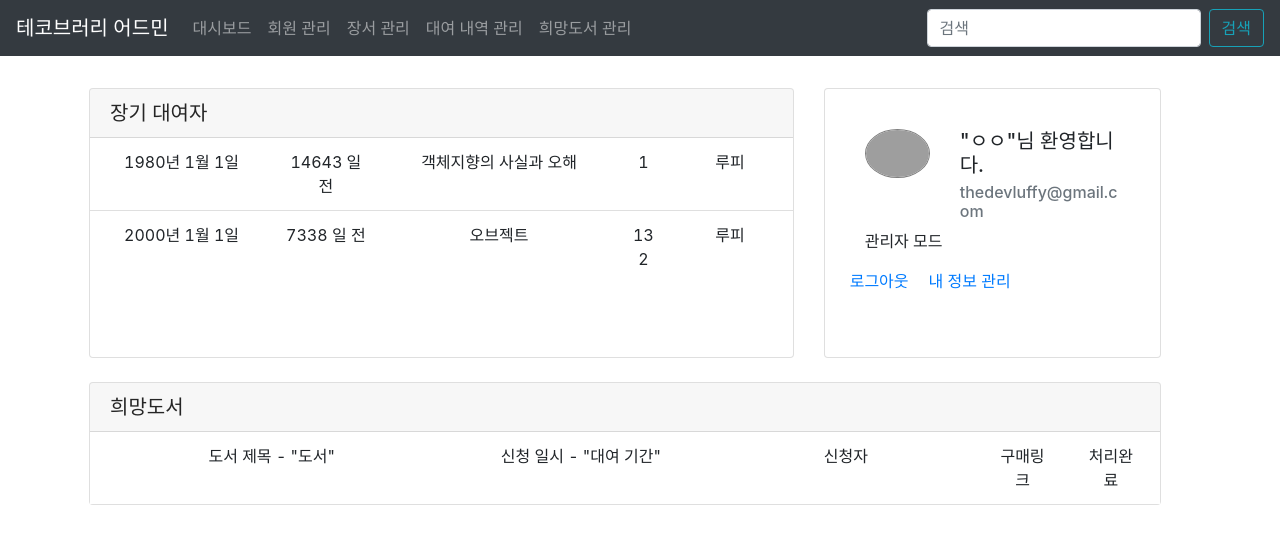
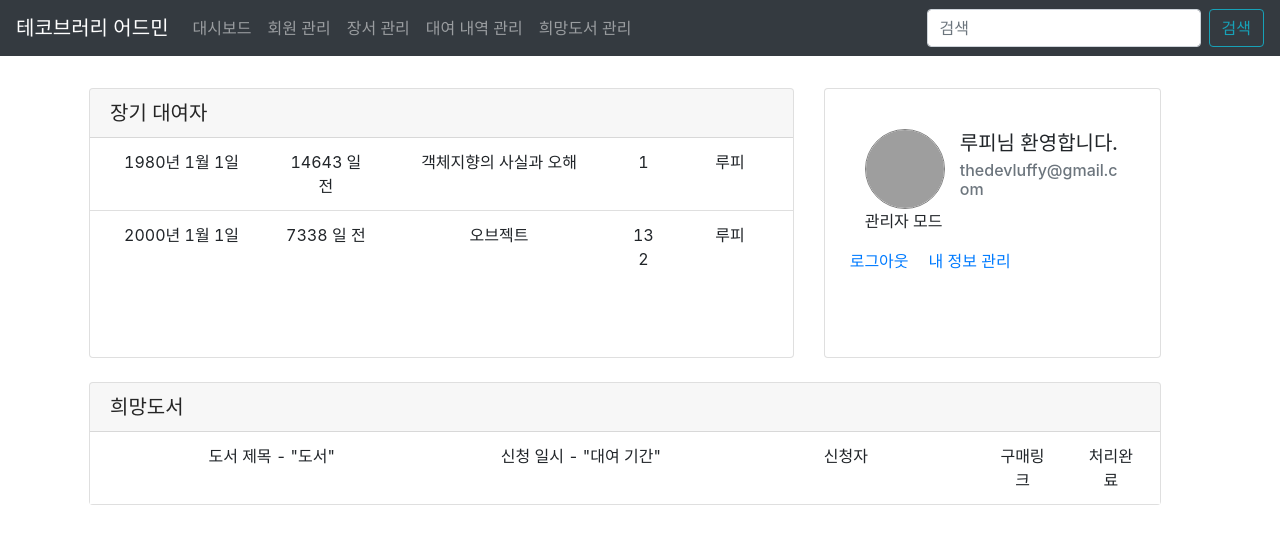
Before and after one commit to milzipmoza-developers/tecobrary-admin-client-v2, a Next.js app: page /dashboard in a window 1280 px wide. Shown: the top 544 px of the page. Built offline with nearby package versions, Linux system fonts and the light colour scheme; grey boxes are pictures that could not be loaded.

Commit message:
[#1] refactor - LoginUserProfileCard 컴포넌트로 분리

```diff
--- /dev/null
+++ b/components/molecules/ProfileCardHeader.tsx
@@ -0,0 +1,25 @@
+import {Card} from "react-bootstrap";
+import * as React from "react";
+import {CSSProperties} from "react";
+
+interface IProps {
+    userName: string;
+    userEmail: string;
+}
+
+const style: CSSProperties = {
+    display: 'flex',
+    flexDirection: 'column',
+    height: '100%',
+    justifyContent: 'center'
+};
+
+const ProfileCardHeader = ({userName, userEmail}: IProps) => (
+    <div style={style}>
+        <Card.Title>{userName}님 환영합니다.</Card.Title>
+        <Card.Subtitle
+            className="mb-2 text-muted">{userEmail}</Card.Subtitle>
+    </div>
+);
+
+export default ProfileCardHeader;
--- /dev/null
+++ b/components/organisms/LoginUserProfileCard.tsx
@@ -0,0 +1,45 @@
+import {Card, Col, Image, Row} from "react-bootstrap";
+import ProfileCardHeader from "../molecules/ProfileCardHeader";
+import * as React from "react";
+
+interface IProps {
+    userName: string;
+    userEmail: string;
+}
+
+const LoginUserProfileCard = ({userName, userEmail}: IProps) => {
+
+    const logoutBtnHandler = () => {
+        console.log('LoginUserProfileCard.tsx - logoutBtnHandler');
+    };
+
+    const myInfoBtnHandler = () => {
+        console.log('LoginUserProfileCard.tsx - myInfoBtnHandler');
+    };
+
+    return(
+        <Card body style={{height: '270px'}}>
+            <Card.Body>
+                <Row>
+                    <Col sm={4}>
+                        <Image src="https://avatars0.githubusercontent.com/u/52121827?s=460&v=4"
+                               style={{width: '80px', border: '1px solid gray', height: '80px'}}
+                               roundedCircle/>
+                    </Col>
+                    <Col sm={8}>
+                        <ProfileCardHeader userName={userName} userEmail={userEmail}/>
+                    </Col>
+                </Row>
+                <Card.Text>
+                    관리자 모드
+                </Card.Text>
+                <Row style={{alignSelf: 'flex-end'}}>
+                    <Card.Link onClick={logoutBtnHandler}>로그아웃</Card.Link>
+                    <Card.Link onClick={myInfoBtnHandler}>내 정보 관리</Card.Link>
+                </Row>
+            </Card.Body>
+        </Card>
+    );
+}
+
+export default LoginUserProfileCard;
--- a/pages/dashboard/index.tsx
+++ b/pages/dashboard/index.tsx
@@ -4,6 +4,8 @@ import ContentLayout from "../../components/templates/ContentLayout";
 import {Card, Col, Image, ListGroup, Row} from "react-bootstrap";
 import RentHistoryItem from "../../components/atoms/RentHistoryItem";
 import LongTermRentHistories from "../../components/templates/LongTermRentHistories";
+import ProfileCardHeader from "../../components/molecules/ProfileCardHeader";
+import LoginUserProfileCard from "../../components/organisms/LoginUserProfileCard";
 
 const longTerms: IHistory[] = [
     {
@@ -36,36 +38,7 @@ const Index = () => {
                         <LongTermRentHistories histories={longTerms}/>
                     </Col>
                     <Col sm={4}>
-                        <Card body style={{height: '270px'}}>
-                            <Card.Body>
-                                <Row>
-                                    <Col sm={4}>
-                                        <Image src="https://avatars0.githubusercontent.com/u/52121827?s=460&v=4"
-                                               style={{width: 'inherit', border: '1px solid gray'}}
-                                               roundedCircle/>
-                                    </Col>
-                                    <Col sm={8}>
-                                        <div style={{
-                                            display: 'flex',
-                                            flexDirection: 'column',
-                                            height: '100%',
-                                            justifyContent: 'center'
-                                        }}>
-                                            <Card.Title>"ㅇㅇ"님 환영합니다.</Card.Title>
-                                            <Card.Subtitle
-                                                className="mb-2 text-muted">thedevluffy@gmail.com</Card.Subtitle>
-                                        </div>
-                                    </Col>
-                                </Row>
-                                <Card.Text>
-                                    관리자 모드
-                                </Card.Text>
-                                <Row style={{alignSelf: 'flex-end'}}>
-                                    <Card.Link href="#">로그아웃</Card.Link>
-                                    <Card.Link href="#">내 정보 관리</Card.Link>
-                                </Row>
-                            </Card.Body>
-                        </Card>
+                        <LoginUserProfileCard userName="루피" userEmail="thedevluffy@gmail.com"/>
                     </Col>
                 </Row>
                 <Row style={{marginTop: '24px'}}>
```
